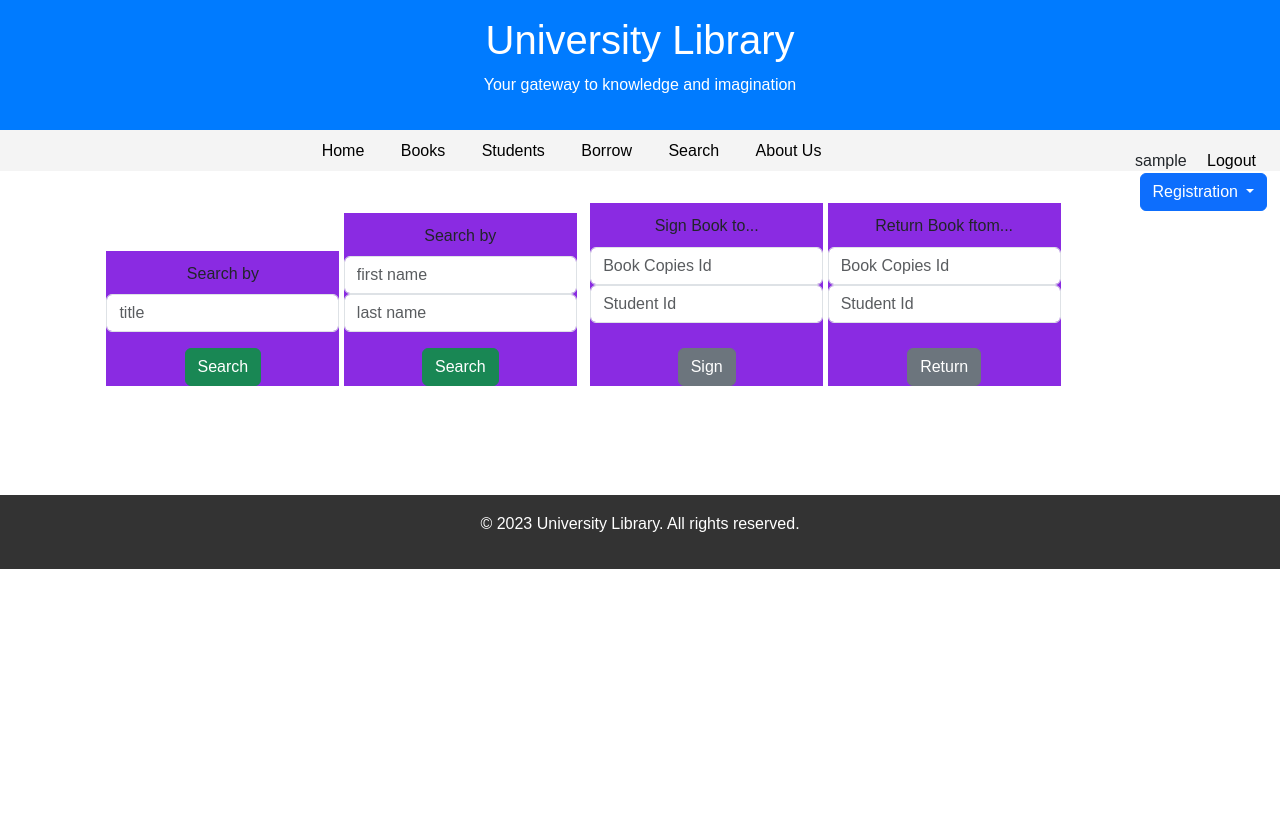
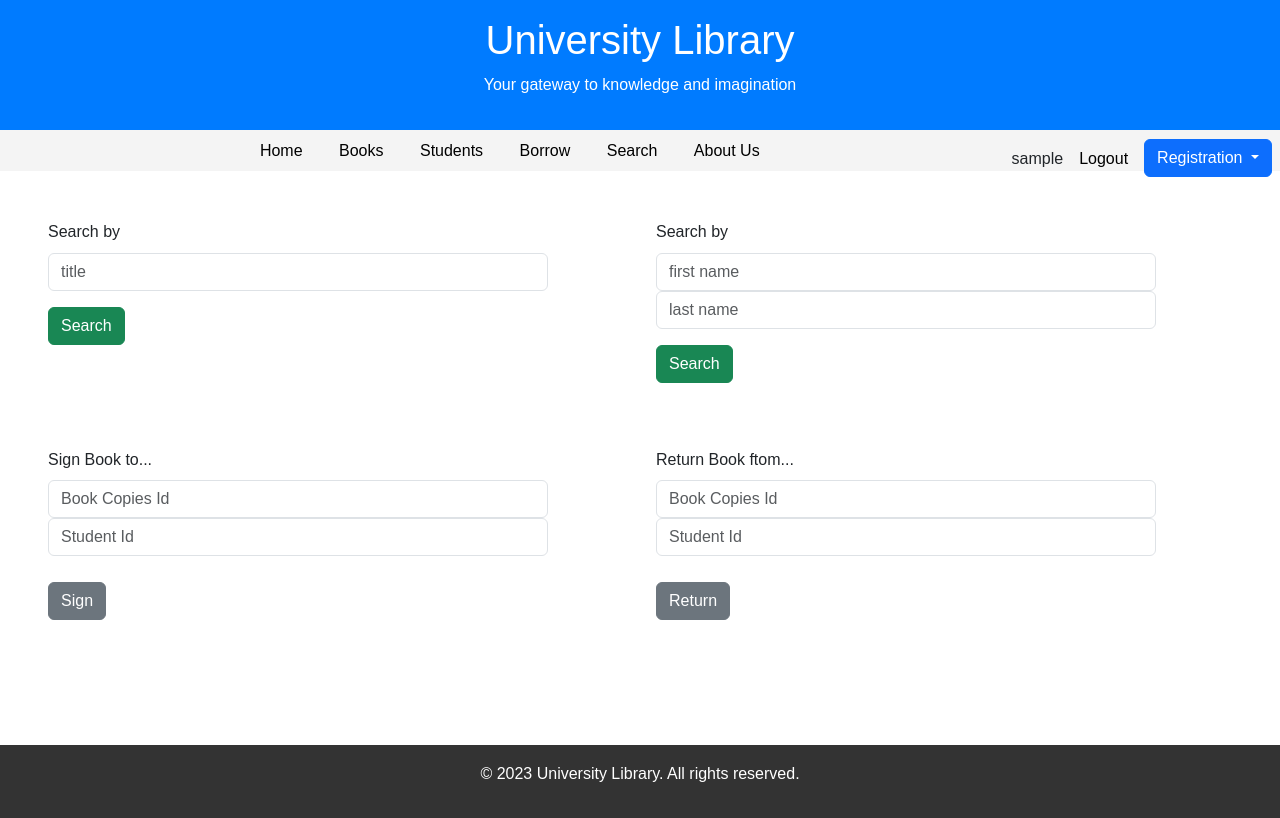
Before and after one commit to HHamlet/ulibrary_flask, a Flask app: page /borrow in a window 1280 px wide. Before the commit the page ends 569 px from the top, so only its background shows below. Run offline with Flask 3, Linux system fonts and the light colour scheme; the visitor is signed in with stand-in values (Sample User, id 1); tables that the repository leaves empty hold one stand-in row (values such as "Sample post").

Commit message:
css correction

```diff
--- a/library_db/static/main.css
+++ b/library_db/static/main.css
@@ -42,15 +42,6 @@ body {
   margin: auto;
   display: none;
     }
-
-      .book_img {
-         top: 30%;
-         left: 40%;
-         margin-top: -280px;
-         margin-left: 650px;
-         height: 400px;
-         width: 250px;
-        }
 .container {
     margin: 2rem auto;
     max-width: 800px;
@@ -62,53 +53,37 @@ body {
 #mydiv1 {
     margin-left: 50px;
     }
-
 .container1 .box {
       position: relative;
       display : flex;
       flex-direction : row;
       left : 0px;
-
     }
-        .container1 .box .box-cell.box1 {
-
-         }
-        .container1 .box .box-cell.box2 {
-        }
-
 .main-container {
-
-        display: block;
-        background-color: white;
-        text-align: center;
+    display: grid;
+    grid-template-columns: repeat(2, 1fr);
+    grid-template-row: repeat(2, 1fr)
     }
 .container_a {
-
-        display: inline-block;
-        background-color: blueviolet;
-        text-align: center;
-        padding-top: 10px;
-    }
-    .container_b {
-
-        display: inline-block;
-        text-align: center;
-        padding-top: 10px;
-    }
-    .container_r {
-
-        display: inline-block;
-        text-align: center;
-        padding-top: 10px;
+    margin: 1em;
+    width: 500px;
     }
 .r_corner {
-
-        display: inline;
+    display: flex;
     float: right;
     text-align: center;
-        padding-top: 10px;
+    align-items: center;
     }
-
-    .image {
-        display: block;
+.bg_video {
+    height: 30vh;
+    width: 100%;
+    position: relative;
 }
+.bg_video video {
+    height: 30vh;
+    width: 100%;
+    position: absolute;
+    top: 0;
+    left: 0;
+    object-fit: cover;
+}
```
Lines whose indentation alone changed are shown as unchanged.
